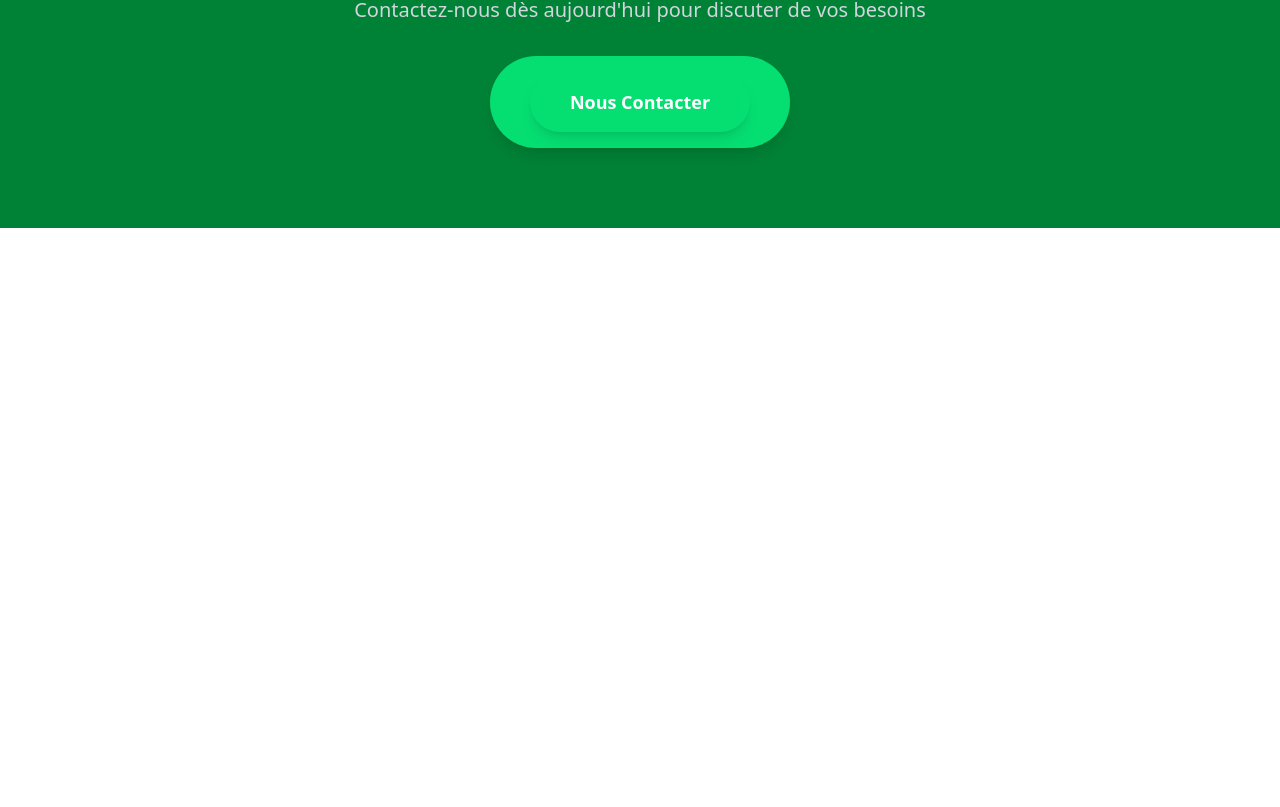
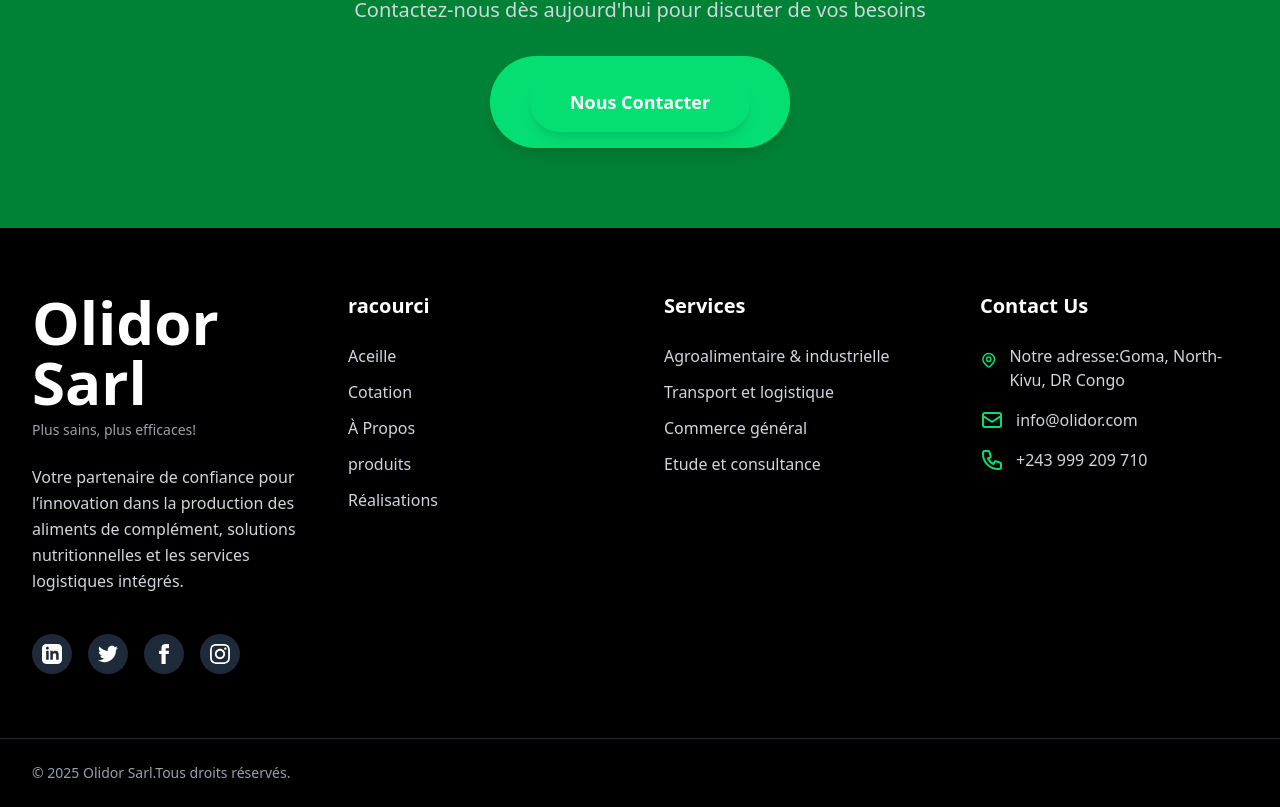
Before and after one commit to RolandAmini/Olidor.Sarl, a Next.js app: page /abouts in a window 1280 px wide. Shown: the part 3277-4084 px from the top of the page. Before the commit the page ends 3505 px from the top, so only its background shows below. Built offline with nearby package versions, Linux system fonts and the light colour scheme.

Commit message:
last commit

```diff
--- a/app/abouts/page.tsx
+++ b/app/abouts/page.tsx
@@ -4,6 +4,8 @@ import React from 'react';
 import { Building2, Target, Users, Award, Leaf, Truck, ShoppingCart, Globe } from 'lucide-react';
 import Link from 'next/link';
 import Navbar from '@/components/Navbar';
+import Footer from '@/components/Footer';
+
 
 export default function AboutPage() {
   const values = [
@@ -237,6 +239,7 @@ export default function AboutPage() {
         </div>
       </section>
     </div>
+    <Footer />
     </>
   );
 }
--- a/app/cotation/page.tsx
+++ b/app/cotation/page.tsx
@@ -2,6 +2,7 @@
 
 import React, { useState } from "react";
 import Navbar from "@/components/Navbar";
+import Footer from '@/components/Footer';
 
 export default function QuoteRequestPage() {
   const [formData, setFormData] = useState({
@@ -271,6 +272,8 @@ export default function QuoteRequestPage() {
         </div>
       </div>
 
+      <Footer />
+
     </>
   );
 }
--- a/app/productsCatalog/page.tsx
+++ b/app/productsCatalog/page.tsx
@@ -3,6 +3,7 @@
 
 import React, { useState } from 'react';
 import Navbar from '@/components/Navbar';
+import Footer from '@/components/Footer';
 
 export default function ProductsCatalogPage() {
   const [activeCategory, setActiveCategory] = useState('all');
@@ -230,6 +231,7 @@ export default function ProductsCatalogPage() {
       </div>
 
     </div>
+    <Footer />
     </>
   );
 }
--- a/app/realisation/page.tsx
+++ b/app/realisation/page.tsx
@@ -1,10 +1,13 @@
 "use client";
 
 import React from 'react';
+import Link from 'next/link';
 import Navbar from '@/components/Navbar';
+import Footer from '@/components/Footer';
 
 export default function RealisationsPage() {
   return (
+    <>
     <section className="min-h-screen bg-gradient-to-br from-gray-50 to-white py-20 px-6 md:px-12">
         <Navbar />
       <div className="max-w-7xl mx-auto">
@@ -172,10 +175,18 @@ export default function RealisationsPage() {
             Découvrez comment Olidor Sarl peut transformer vos défis en succès avec nos solutions éprouvées.
           </p>
           <button className="px-10 py-4 bg-white text-green-600 font-bold text-lg rounded-xl hover:bg-gray-100 transition-all shadow-xl hover:scale-105 transform">
-            Demander un devis gratuit
+
+               <Link
+            href="/cotation"
+            className="text-gray-900 font-medium hover:text-green-700 transition-colors"
+          >
+               Demander une cotation gratuit
+          </Link>
           </button>
         </div>
       </div>
     </section>
+    <Footer />
+    </>
   );
 }
--- a/components/Footer.tsx
+++ b/components/Footer.tsx
@@ -63,27 +63,47 @@ des aliments de complément, solutions nutritionnelles et les services logistiqu
 
           {/* Quick Links */}
           <div className="space-y-6">
-            <h4 className="text-xl font-bold">Quick Links</h4>
+            <h4 className="text-xl font-bold">racourci</h4>
             <ul className="space-y-3">
               <li>
-                <a href="#about" className="text-gray-300 hover:text-green-400 transition-colors">
-                  home
-                </a>
+                <a
+            href="/abouts"
+            className="text-gray-300 font-medium hover:text-green-700 transition-colors whitespace-nowrap"
+          >
+           Aceille
+          </a>
               </li>
               <li>
-                <a href="#services" className="text-gray-300 hover:text-green-400 transition-colors">
-                 cotation
-                </a>
+                <a
+            href="/abouts"
+            className="text-gray-300 font-medium hover:text-green-700 transition-colors whitespace-nowrap"
+          >
+           Cotation
+          </a>
               </li>
               <li>
-                <a href="#products" className="text-gray-300 hover:text-green-400 transition-colors">
-                  Products
-                </a>
+                 <a
+            href="/abouts"
+            className="text-gray-300 font-medium hover:text-green-700 transition-colors whitespace-nowrap"
+          >
+           À Propos
+          </a>
               </li>
               <li>
-                <a href="#capabilities" className="text-gray-300 hover:text-green-400 transition-colors">
-                  shop
-                </a>
+               <a
+            href="/productsCatalog"
+            className="text-gray-300 font-medium hover:text-green-700 transition-colors whitespace-nowrap"
+          >
+           produits
+          </a>
+              </li>
+              <li>
+               <a
+            href="/realisation"
+            className="text-gray-300 font-medium hover:text-green-700 transition-colors whitespace-nowrap"
+          >
+           Réalisations
+          </a>
               </li>
 
             </ul>
--- a/components/Global.tsx
+++ b/components/Global.tsx
@@ -105,19 +105,19 @@ const getParallaxStyle = (speed: number) => ({
       {
         img: "/unga.webp",
         title: "Boule totale ",
-        text: "Boostez vos cultures avec un apport complet en nutriments essentiels.",
+        text: "Une semoule fortifiée à base de maïs local, conçue pour toute la famille.",
 
       },
       {
         img: "/mamunga.webp",
         title: "Mwisho MAM ",
-        text: "Un engrais 100% naturel qui améliore la fertilité du sol.",
+        text: "Intrant nutritionnel spécialement formulé pour la prise en charge de la malnutrition aiguë modérée.",
 
       },
       {
         img: "/uji.webp",
         title: " Uji - total",
-        text: "Préservez la fraîcheur et la qualité de vos récoltes plus longtemps.",
+        text: " Aliment de complément destiné aux enfants à partir de 6 mois, ainsi qu aux femmes enceintes et allaitantes.",
 
       },
       {
@@ -139,7 +139,7 @@ const getParallaxStyle = (speed: number) => ({
         <div className="p-4 space-y-2">
           <h3 className="text-lg font-semibold text-white">{product.title}</h3>
           <p className="text-gray-300 text-sm">{product.text}</p>
-          <button className="mt-2 bg-cyan-500 hover:bg-cyan-600 text-white font-medium py-1.5 px-4 rounded-full transition-colors duration-300">
+          <button className="mt-2 bg-green-700 hover:bg-green-400 text-white font-medium py-1.5 px-4 rounded-full transition-colors duration-300">
             Acheter
           </button>
         </div>
@@ -185,25 +185,25 @@ const getParallaxStyle = (speed: number) => ({
       {
         img: "/07bB0-02.webp",
         title: "Equipements pour la prise en charge de la malnutrition",
-        text: "Boostez vos cultures avec un apport complet en nutriments essentiels.",
+        text: "Olidor a des partenariats avec des firmes et entreprises accréditées au niveau international dans la production des intrants nutritionnels.",
 
       },
       {
         img: "/F100-2.webp",
         title: "F100 et F75",
-        text: "Un engrais 100% naturel qui améliore la fertilité du sol.",
+        text: "Laits thérapeutiques utilisés dans la prise en charge de la malnutrition aiguë sévère chez les enfants.",
 
       },
       {
         img: "/PLUMP.webp",
         title: "Plumpy-nut",
-        text: "Préservez la fraîcheur et la qualité de vos récoltes plus longtemps.",
+        text: "Aliment thérapeutique prêt à l’emploi pour la prise en charge de la malnutrition aiguë sévère.",
 
       },
       {
         img: "/PCI.webp",
         title: "AKit PCI  ",
-        text: "Renforce la résistance des plantes face aux conditions extrêmes.",
+        text: "Prévention et contrôle des infections en milieu hospitalier et dans les zones d’interventions. ",
 
       },
     ].map((product, i) => (
@@ -384,10 +384,10 @@ const getParallaxStyle = (speed: number) => ({
         <div className="text-center mt-16">
           <button className="px-10 py-4 bg-green-700 hover:bg-green-400 text-white font-bold rounded-full transition-all duration-300 shadow-xl hover:shadow-2xl hover:scale-105 transform text-lg">
               <Link
-            href="/productsCatalog"
+            href="/realisation"
             className="text-white font-medium hover:text-green-700 transition-colors"
           >
-           voir nos produits
+           voir nos Realisation
           </Link>
           </button>
         </div>
```
